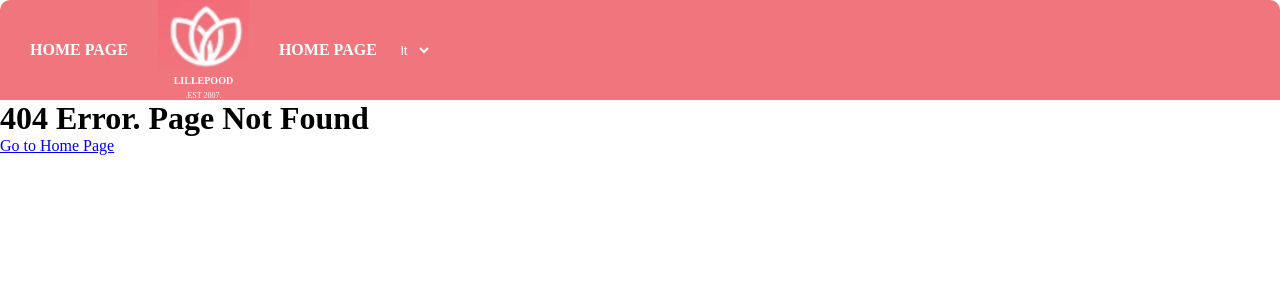
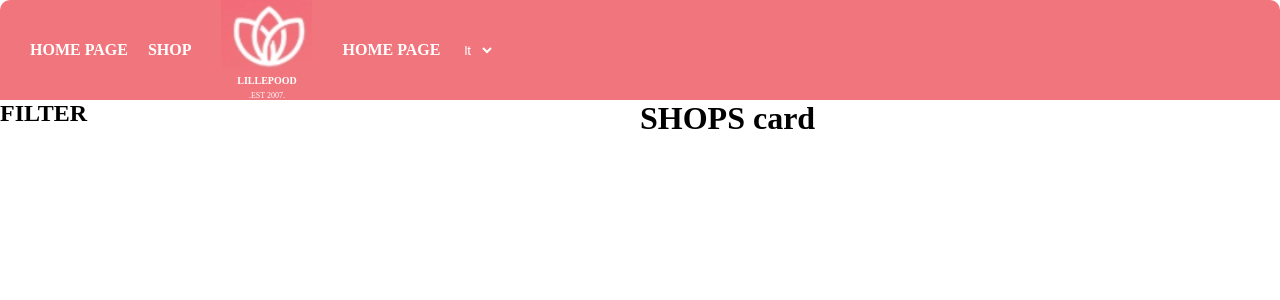
Before and after one commit to simonasablinaite/flowers-eshop, a React (Create React App) app: page /shop in a window 1280 px wide. Before the commit this address had no page. Shown: the top 300 px of the page. Built offline with nearby package versions, Linux system fonts and the light colour scheme.

Commit message:
Created shop page

```diff
--- a/src/App.js
+++ b/src/App.js
@@ -3,6 +3,7 @@ import { Routes, Route, NavLink, Link } from 'react-router-dom';
 import HomePage from './pages/HomePage/HomePage';
 
 import logo from './img/logo.png';
+import ShopPage from './pages/ShopPage/ShopPage';
 
 function App() {
   return (
@@ -10,6 +11,7 @@ function App() {
       <header className='header'>
         <nav className='navigation'>
           <NavLink className='nav-item' to='/'>Home Page</NavLink>
+          <NavLink className='nav-item' to='/shop'>Shop</NavLink>
         </nav>
 
         <div className='img-wrapper'>
@@ -31,7 +33,7 @@ function App() {
 
       <Routes>
         <Route path='/' element={<HomePage />} />
-
+        <Route path='/shop' element={<ShopPage />} />
 
         <Route path='*' element={<><h1>404 Error. Page Not Found</h1>  <Link to='/'>Go to Home Page</Link> </>} />
       </Routes>
--- /dev/null
+++ b/src/Components/Filter.js
@@ -0,0 +1,40 @@
+import React from 'react'
+
+
+const Filter = () => {
+   const countryList = [
+      {
+         country: 'Lietuva',
+         region: 'Aukštaitija',
+         cities: ['Panevėžys', 'Kėdainiai']
+      },
+      {
+         country: 'Lietuva',
+         region: 'Žemaitija',
+         cities: ['Šiauliai', 'Palanga']
+      },
+      {
+         country: 'Lietuva',
+         region: 'Dzūkija',
+         cities: ['Trakai']
+      },
+      {
+         country: 'Lietuva',
+         region: 'Mažoji Lietuva',
+         cities: ['Klaipėda']
+      }
+   ];
+
+   return (
+
+      <>
+         <div className='filter-wrapper'>
+            <div className='region-list'>
+               <h2>FILTER</h2>
+            </div >
+         </div>
+      </>
+   )
+}
+
+export default Filter
--- /dev/null
+++ b/src/pages/ShopPage/ShopPage.js
@@ -0,0 +1,18 @@
+import React from 'react'
+import Filter from '../../Components/Filter'
+
+const ShopPage = () => {
+   return (
+      <div className='shop-wrapper'>
+         <aside>
+            <Filter />
+         </aside>
+
+         <div className='shops-list'>
+            <h1>SHOPS card</h1>
+         </div>
+      </div>
+   )
+}
+
+export default ShopPage
--- /dev/null
+++ b/src/style/components/shopPage/_shop-wrapper.scss
@@ -0,0 +1,6 @@
+@use '../../main/variables';
+
+.shop-wrapper {
+   display: grid;
+   grid-template-columns: repeat(2, 1fr);
+}
--- a/src/style/home.css
+++ b/src/style/home.css
@@ -53,4 +53,9 @@ header nav a {
   border: none;
   background-color: transparent;
   color: white;
+}
+
+.shop-wrapper {
+  display: grid;
+  grid-template-columns: repeat(2, 1fr);
 }/*# sourceMappingURL=home.css.map */
--- a/src/style/home.scss
+++ b/src/style/home.scss
@@ -4,3 +4,5 @@
 @use './components/header';
 @use './components/_logo.scss';
 @use './components/language-select';
+
+@use './components/shopPage/shop-wrapper';
```
Also changed, not shown: 2 other files (tests, documents, lock files or other folders).
